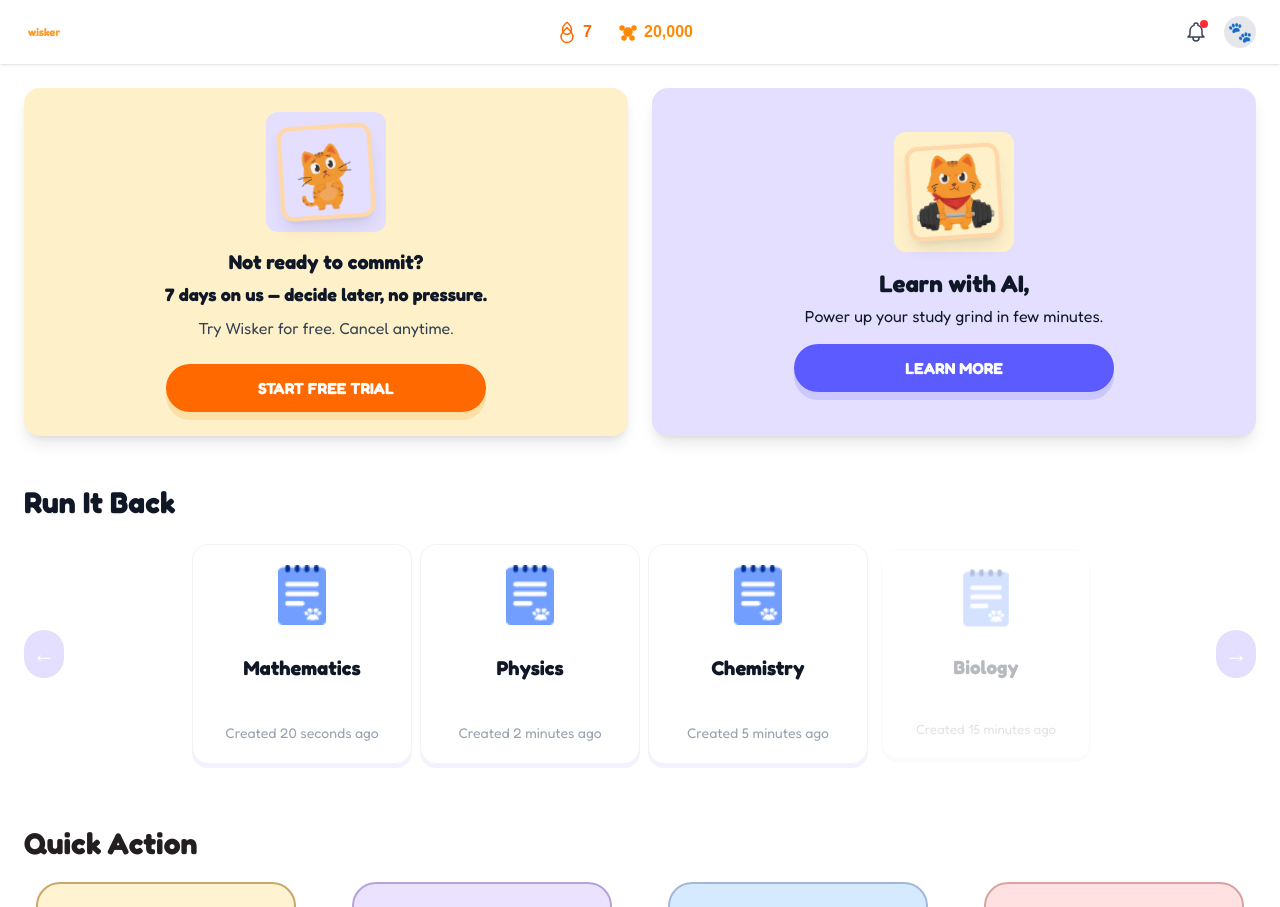
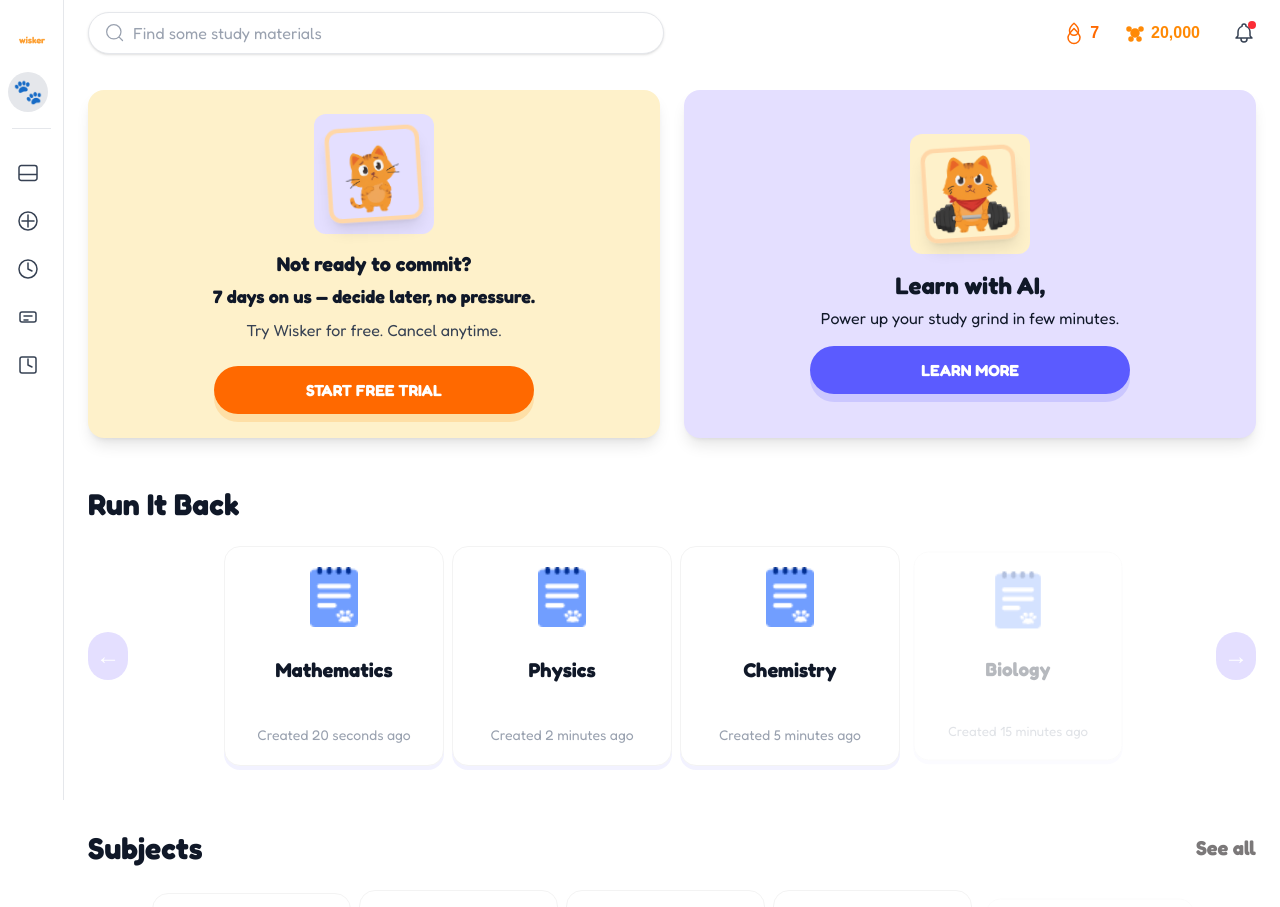
Before and after one commit to rdeniele/wisker-web, a Next.js app: page /dashboard in a window 1280 px wide. Shown: the top 907 px of the page. Built offline with nearby package versions, Linux system fonts and the light colour scheme.

Commit message:
feat: implement Sidebar component and restructure DashboardPage layout for improved navigation

```diff
--- a/src/app/(authenticated)/dashboard/page.tsx
+++ b/src/app/(authenticated)/dashboard/page.tsx
@@ -1,11 +1,5 @@
-
-
-
 import NavBar from '@/components/Navbar/NavBar';
-import AddSubject from './components/QuickAction/AddSubject';
-import ClaimReward from './components/QuickAction/ClaimReward';
-import CreateFlasCard from './components/QuickAction/CreateFlasCard';
-import ProgressProfile from './components/QuickAction/ProgressProfile';
+import Sidebar from '@/components/Sidebar/Sidebar';
 import Subjects from './components/Subjects/Subjects';
 import UpcomingExam from './components/UpcomingExam/UpcomingExam';
 import CombineBanners from './components/DashboardBanners/CombineBanners';
@@ -14,7 +8,9 @@ import RecentActivity from './components/RecentActivity/RecentAcitivty';
 
 function DashboardPage() {
   return (
-    <>
+    <div className="flex min-h-screen">
+      <Sidebar />
+      <div className="flex-1">
         <NavBar />
         <div className="p-6">
           <div className="mb-10">
@@ -24,25 +20,7 @@ function DashboardPage() {
           <div className="mt-12">
             <NoteHistory />
           </div>
-
-        {/* Quick Action Section */}
           <div className="mt-16">
-          <div className="mb-6">
-            <h1
-              className="text-3xl font-extrabold mb-0 leading-none text-[#231F20]"
-              style={{ fontFamily: 'Fredoka, Arial, sans-serif' }}
-            >
-              Quick Action
-            </h1>
-          </div>
-          <div
-            className="grid grid-cols-1 sm:grid-cols-2 lg:grid-cols-4 gap-8 justify-items-center"
-          >
-            <ClaimReward />
-            <ProgressProfile />
-            <CreateFlasCard />
-            <AddSubject />
-          </div>
             {/* Subjects section */}
             <div className="mt-12">
               <Subjects />
@@ -56,7 +34,8 @@ function DashboardPage() {
             </div>
           </div>
         </div>
-    </>
+      </div>
+    </div>
   );
 }
 
--- a/src/components/Navbar/NavBar.tsx
+++ b/src/components/Navbar/NavBar.tsx
@@ -1,5 +1,6 @@
 import React from 'react';
-import Image from 'next/image';
+
+import SearchBar from '../ui/SearchBar';
 
 // Heroicons SVGs (free, MIT)
 const FireIcon = () => (
@@ -38,29 +39,22 @@ interface NavBarProps {
   };
 }
 
-function NavBar({ metrics, profile }: NavBarProps) {
+function NavBar({ metrics }: NavBarProps) {
   // Default metrics for demo
   const fireCount = metrics?.fireCount ?? 7;
   const pawCount = metrics?.pawCount ?? 20000;
-  // Default profile for demo
-  const avatarUrl = profile?.avatarUrl;
-  const displayName = profile?.displayName ?? '';
 
   return (
-    <nav className="flex items-center justify-between px-6 py-3 bg-white dark:bg-gray-900 shadow">
-      {/* Left: Logo or Brand (locked, not changeable) */}
-      <div className="flex items-center gap-2">
-        <Image
-          src="/images/wiskyer_icon_text.png"
-          alt="Wisker Logo"
-          width={180}
-          height={40}
-          className="h-10 w-auto"
-          priority
-        />
+    <nav className="sticky top-0 z-50 flex items-center justify-between px-6 py-3 bg-white dark:bg-gray-900">
+      {/* Left: Wide SearchBar */}
+      <div className="flex-1 flex items-center">
+        <div className="w-full max-w-2xl">
+          <SearchBar />
+        </div>
       </div>
 
-      {/* Center: Stats (from backend) */}
+      {/* Right: Metrics and Notification */}
+      <div className="flex items-center gap-8">
         <div className="flex items-center gap-6">
           <div className="flex items-center gap-1">
             <FireIcon />
@@ -71,26 +65,12 @@ function NavBar({ metrics, profile }: NavBarProps) {
             <span className="font-semibold text-orange-400">{pawCount.toLocaleString()}</span>
           </div>
         </div>
-
-      {/* Right: Notification & Avatar (from backend) */}
         <div className="flex items-center gap-4">
           <div className="relative">
             <BellIcon />
             <span className="absolute top-0 right-0 block w-2 h-2 bg-red-500 rounded-full"></span>
           </div>
-        {avatarUrl ? (
-          <Image
-            src={avatarUrl}
-            alt={displayName || 'User Avatar'}
-            width={32}
-            height={32}
-            className="w-8 h-8 rounded-full object-cover bg-gray-200 dark:bg-gray-700"
-          />
-        ) : (
-          <div className="w-8 h-8 rounded-full bg-gray-200 dark:bg-gray-700 flex items-center justify-center">
-            <span className="text-xl">🐾</span>
         </div>
-        )}
       </div>
     </nav>
   );
--- /dev/null
+++ b/src/components/Sidebar/Sidebar.tsx
@@ -0,0 +1,103 @@
+import React from 'react';
+import Image from 'next/image';
+
+// Example icons (Heroicons SVGs)
+const DashboardIcon = () => (
+  <svg xmlns="http://www.w3.org/2000/svg" fill="none" viewBox="0 0 24 24" strokeWidth={1.5} stroke="currentColor" className="w-6 h-6">
+    <path strokeLinecap="round" strokeLinejoin="round" d="M3 13.5V6.75A2.25 2.25 0 015.25 4.5h13.5A2.25 2.25 0 0121 6.75v6.75M3 13.5v3.75A2.25 2.25 0 005.25 19.5h13.5A2.25 2.25 0 0021 17.25V13.5M3 13.5h18" />
+  </svg>
+);
+const QuizIcon = () => (
+  <svg xmlns="http://www.w3.org/2000/svg" fill="none" viewBox="0 0 24 24" strokeWidth={1.5} stroke="currentColor" className="w-6 h-6">
+    <path strokeLinecap="round" strokeLinejoin="round" d="M12 6v6l4 2" />
+    <circle cx="12" cy="12" r="9" stroke="currentColor" strokeWidth="1.5" />
+  </svg>
+);
+const SubjectsIcon = () => (
+  <svg xmlns="http://www.w3.org/2000/svg" fill="none" viewBox="0 0 24 24" strokeWidth={1.5} stroke="currentColor" className="w-6 h-6">
+    <path strokeLinecap="round" strokeLinejoin="round" d="M12 6v6l4 2" />
+    <rect x="4" y="4" width="16" height="16" rx="2" stroke="currentColor" strokeWidth="1.5" />
+  </svg>
+);
+
+
+const RewardsIcon = () => (
+  <svg xmlns="http://www.w3.org/2000/svg" fill="none" viewBox="0 0 24 24" strokeWidth={1.5} stroke="currentColor" className="w-6 h-6">
+    <path strokeLinecap="round" strokeLinejoin="round" d="M12 6v6m0 0v6m0-6h6m-6 0H6" />
+    <circle cx="12" cy="12" r="9" stroke="currentColor" strokeWidth="1.5" />
+  </svg>
+);
+
+const FlashcardsIcon = () => (
+  <svg xmlns="http://www.w3.org/2000/svg" fill="none" viewBox="0 0 24 24" strokeWidth={1.5} stroke="currentColor" className="w-6 h-6">
+    <rect x="4" y="7" width="16" height="10" rx="2" stroke="currentColor" strokeWidth="1.5" />
+    <path strokeLinecap="round" strokeLinejoin="round" d="M8 11h8M8 15h4" />
+  </svg>
+);
+
+const navLinks = [
+  { name: 'Dashboard', icon: <DashboardIcon />, href: '/(authenticated)/dashboard' },
+  { name: 'Claim Your Daily Rewards', icon: <RewardsIcon />, href: '/(authenticated)/dashboard?tab=claim-rewards' },
+  { name: 'Quiz', icon: <QuizIcon />, href: '/(authenticated)/quiz' },
+  { name: 'Flashcards', icon: <FlashcardsIcon />, href: '/(authenticated)/dashboard?tab=flashcards' },
+  { name: 'Subjects', icon: <SubjectsIcon />, href: '/(authenticated)/dashboard/components/Subjects' },
+];
+
+function Sidebar() {
+  return (
+    <aside
+      className="group/sidebar sticky top-0 z-40 h-screen w-16 hover:w-56 bg-white dark:bg-gray-900 flex flex-col py-6 px-2 hover:px-4 border-r border-gray-200 dark:border-gray-800 transition-all duration-300 ease-in-out overflow-x-hidden"
+    >
+      {/* Logo */}
+      <div className="flex items-center justify-center group-hover/sidebar:justify-start gap-2 mb-4 transition-all duration-300">
+        <Image
+          src="/images/wiskyer_icon_text.png"
+          alt="Wisker Logo"
+          width={140}
+          height={32}
+          className="h-8 w-auto group-hover/sidebar:block hidden"
+          priority
+        />
+        <Image
+          src="/images/wiskyer_icon_text.png"
+          alt="Wisker Logo Mini"
+          width={32}
+          height={32}
+          className="h-8 w-8 group-hover/sidebar:hidden block"
+          priority
+        />
+      </div>
+
+
+      {/* User Info (moved to top) */}
+      <div className="flex items-center gap-3 mb-4">
+        <div className="w-10 h-10 rounded-full bg-gray-200 dark:bg-gray-700 flex items-center justify-center">
+          <span className="text-2xl">🐾</span>
+        </div>
+        <div className="group-hover/sidebar:flex flex-col hidden">
+          <div className="font-semibold text-gray-800 dark:text-gray-100">Student</div>
+          <div className="text-xs text-gray-500 dark:text-gray-400">Wisker User</div>
+        </div>
+      </div>
+
+      {/* Divider */}
+      <div className="border-t border-gray-200 dark:border-gray-700 mb-6 mx-1" />
+
+      {/* Navigation */}
+      <nav className="flex-1 flex flex-col gap-2">
+        {navLinks.map((link) => (
+          <a
+            key={link.name}
+            href={link.href}
+            className="flex items-center gap-3 px-2 py-2 rounded-lg text-gray-700 dark:text-gray-200 hover:bg-orange-50 dark:hover:bg-gray-800 font-medium transition-colors group/sidebar"
+          >
+            <span className="w-6 h-6 shrink-0">{link.icon}</span>
+            <span className="ml-2 truncate group-hover/sidebar:inline-block hidden transition-all duration-200">{link.name}</span>
+          </a>
+        ))}
+      </nav>
+    </aside>
+  );
+}
+
+export default Sidebar;
```
Lines whose indentation alone changed are shown as unchanged.
